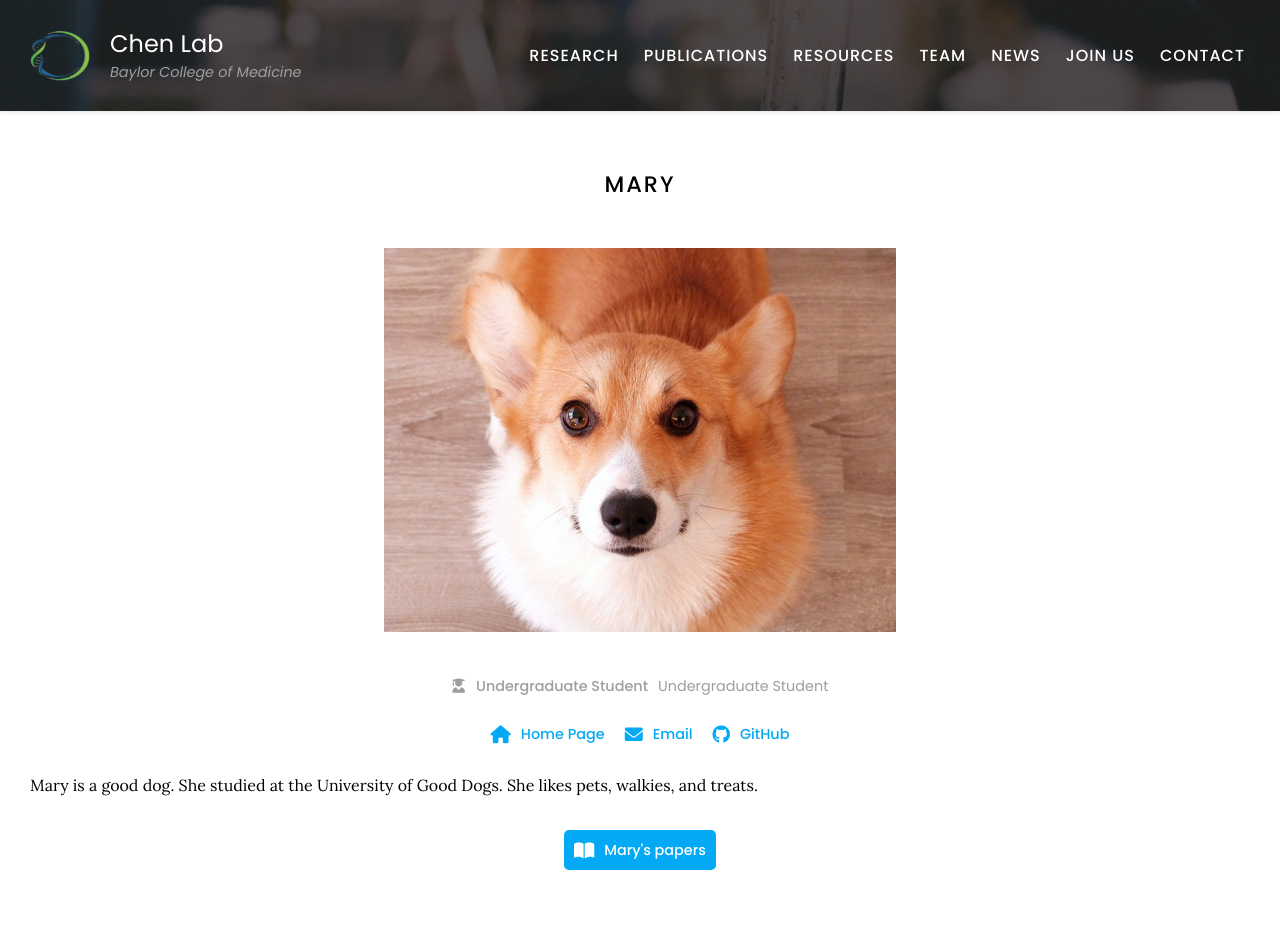
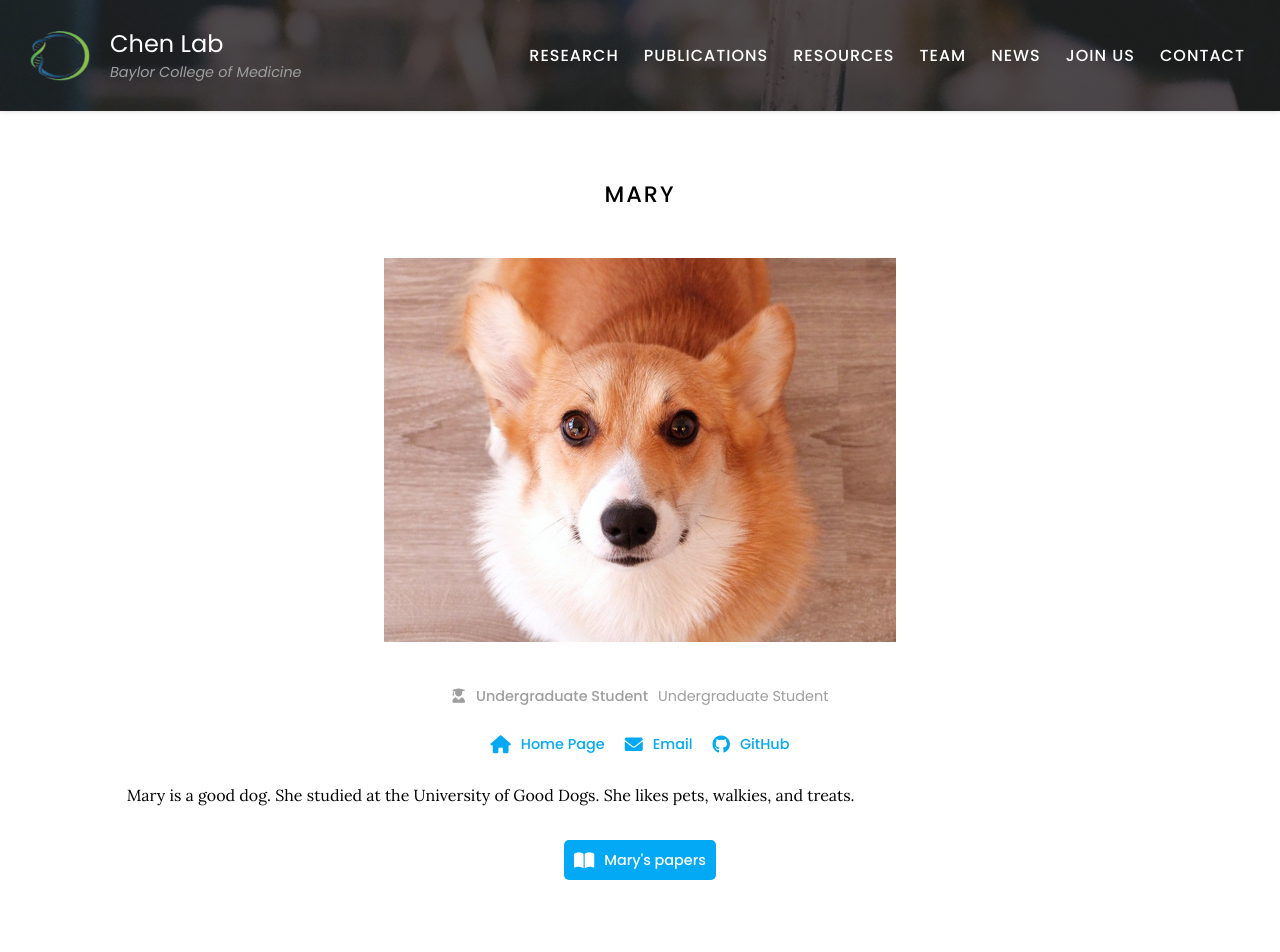
Before and after one commit to wmeng1018/Chen-lab-website, a Jekyll site: the page built from _members/Mary.md, in a window 1280 px wide. Shown: the top 952 px of the page. Built offline with Jekyll 4.4.1, drawn with Linux system fonts in a browser that asks for light colours; grey boxes are pictures that could not be loaded.

Commit message:
Update section.scss

```diff
--- a/css/section.scss
+++ b/css/section.scss
@@ -25,10 +25,10 @@ body {
 
   section {
     box-sizing: content-box;
-    //padding: 60px 40px; // fallback
-    //padding: 60px Max(40px, calc((100% - #{$page}) / 2));
-    padding: 50px 30px;
-    padding: 50px 30px;
+    padding: 60px 40px; // fallback
+    padding: 60px Max(40px, calc((100% - #{$page}) / 3));
+    //padding: 50px 30px;
+    //padding: 50px 30px;
     text-align: center;
 
     &[data-full="true"] {
```
